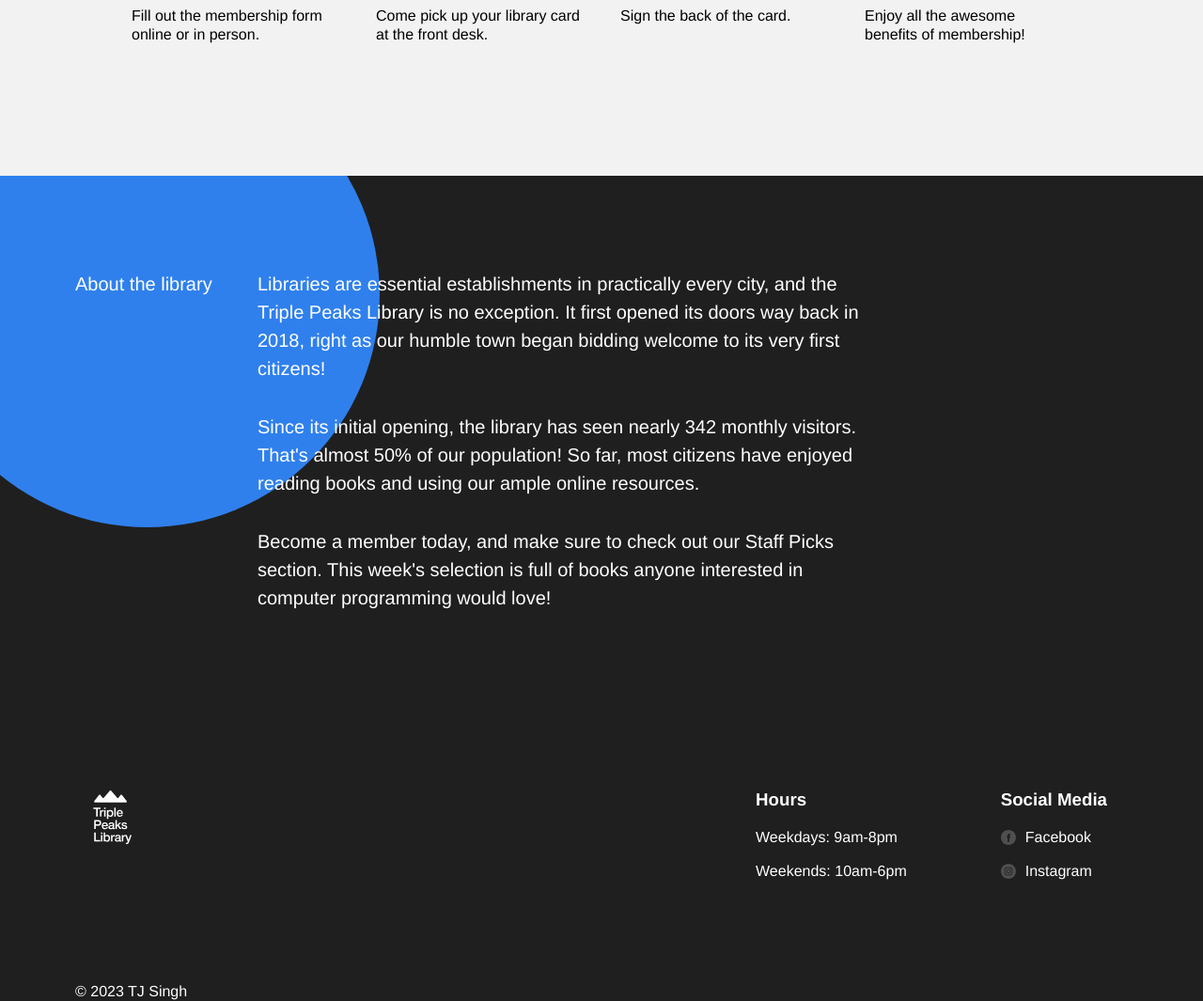
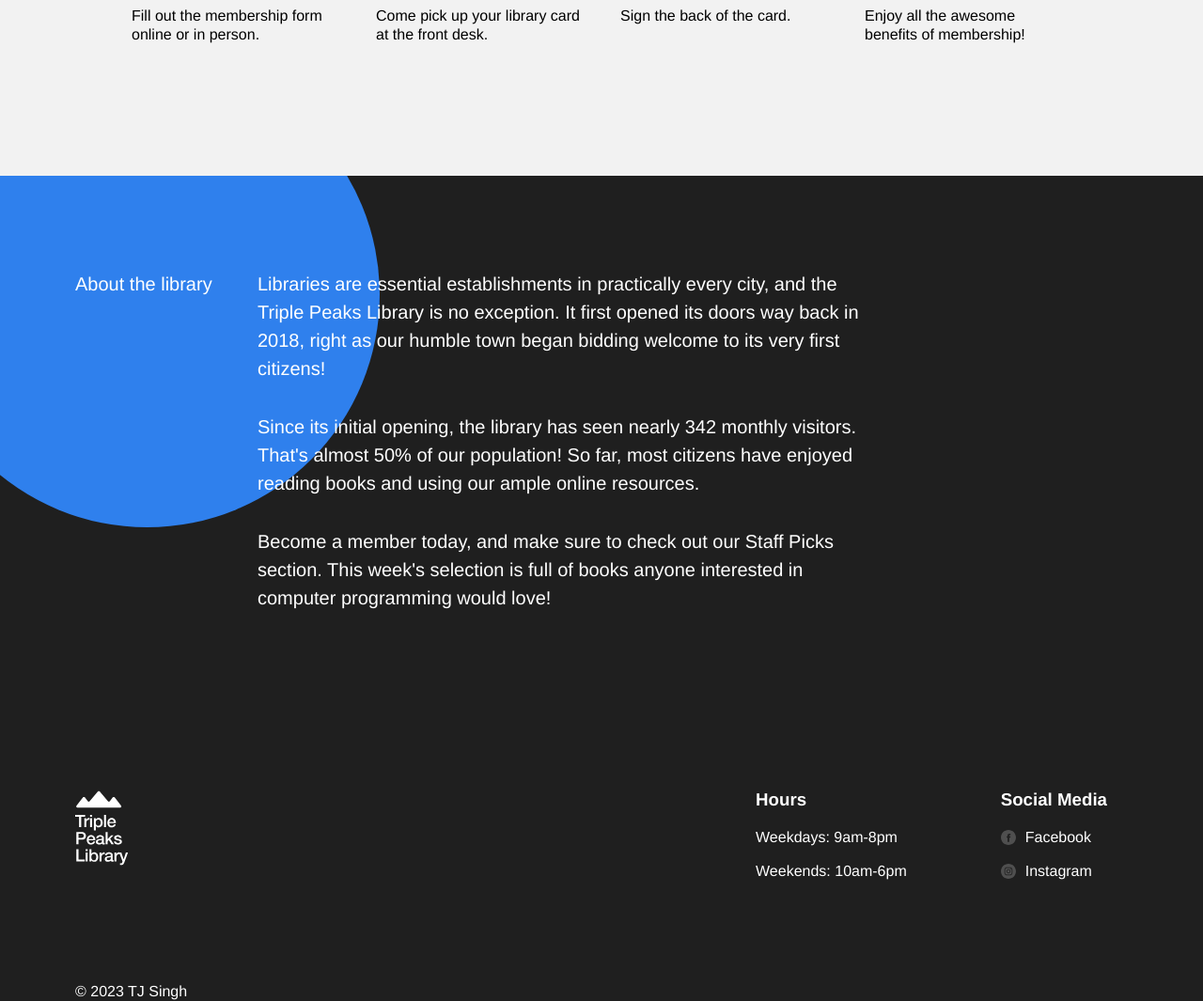
Before and after one commit to TJ-Singh-Portfolio/se_project_library, a plain HTML site: page index.html in a window 1280 px wide. Shown: the part 3255-4320 px from the top of the page at 94% size. Drawn offline with Linux system fonts and the light colour scheme.

Commit message:
Change height and width on footer logo.

```diff
--- a/styles/style.css
+++ b/styles/style.css
@@ -423,8 +423,8 @@
 }
 
 .footer__logo {
-  height: 57px;
-  width: 80px;
+  width: 57px;
+  height: 80px;
 }
 
 .footer__list {
```
